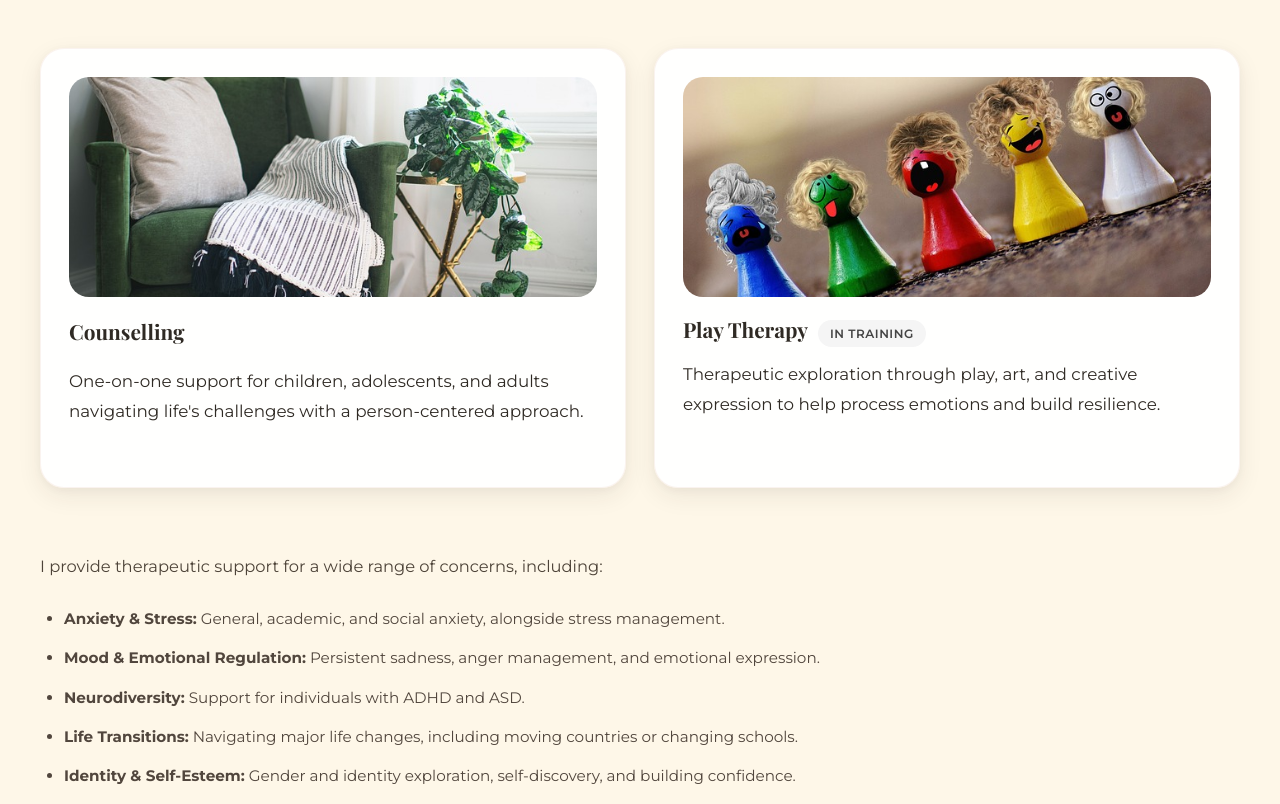
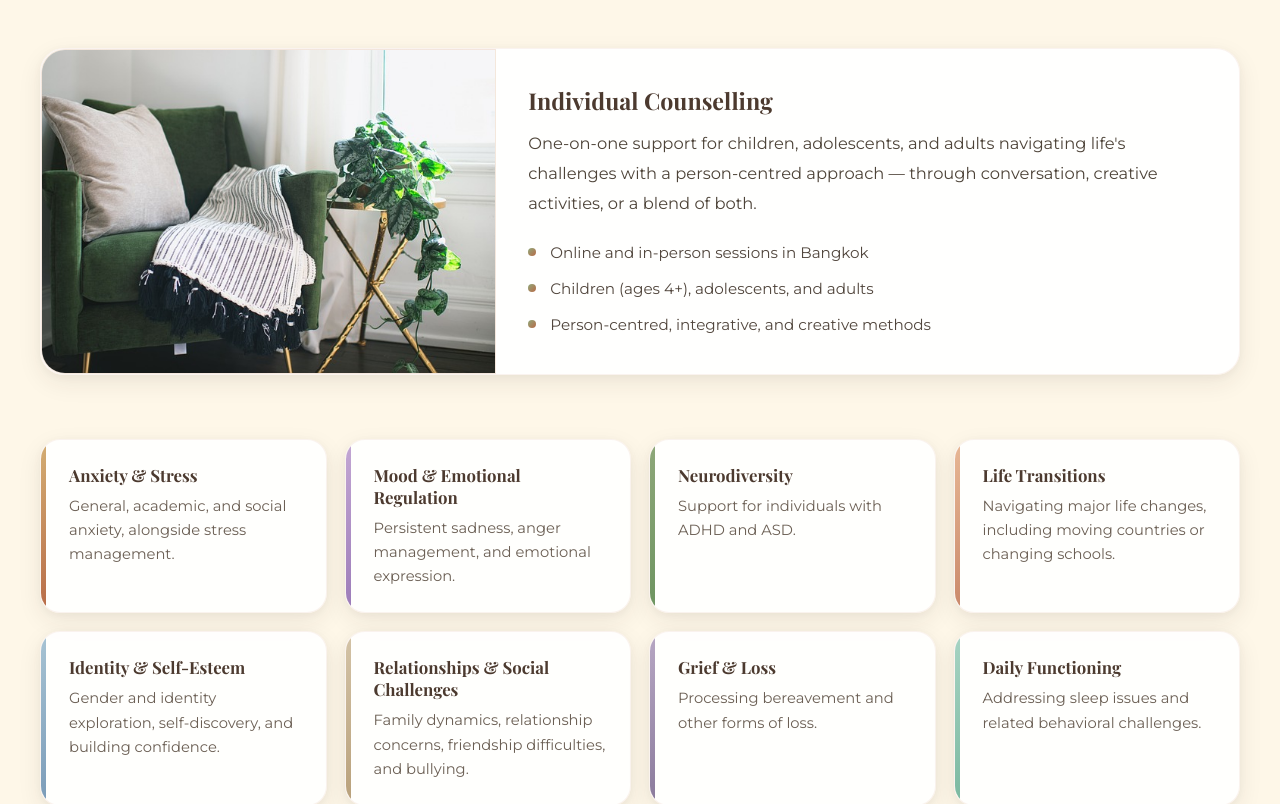
Before and after one commit to joseph-johnson27001/Joanne-s-Counselling-Website, a Vue app: page / in a window 1280 px wide. Shown: the part 1040-1844 px from the top of the page. Built offline with nearby package versions, Linux system fonts and the light colour scheme; a web font is replaced by a local one.

Commit message:
Removed play therapy stuff

```diff
--- a/src/components/sections/AboutSection.vue
+++ b/src/components/sections/AboutSection.vue
@@ -18,8 +18,7 @@
             counselling began in 2021, shaped by years of working in education
             and mental health, as well as my own experiences adapting to a new
             country and embracing diverse cultures. I hold a Master of Science
-            in Counselling Psychology and am currently training in therapeutic
-            play.
+            in Counselling Psychology.
           </p>
           <p>
             I support children, adolescents, and adults who are navigating a
--- a/src/components/sections/ServicesSection.vue
+++ b/src/components/sections/ServicesSection.vue
@@ -6,93 +6,112 @@
         <h2>Online & In-Person Sessions</h2>
       </div>
 
-      <div class="service-grid">
-        <Card>
+      <article class="counselling-panel card-base">
+        <h3 class="panel-title">Individual Counselling</h3>
+
+        <div class="panel-image visual-container">
           <img
             :src="chairImage"
-            alt="Comfortable chair for individual counselling"
-            class="service-card-image"
+            alt="Comfortable chair in a warm counselling space"
+            class="image-fill"
           />
-          <h3>Counselling</h3>
+        </div>
+
+        <div class="panel-body">
           <p>
             One-on-one support for children, adolescents, and adults navigating
-            life's challenges with a person-centered approach.
+            life's challenges with a person-centred approach — through
+            conversation, creative activities, or a blend of both.
           </p>
-        </Card>
-        <Card>
-          <img
-            :src="playTherapyImage"
-            alt="Play therapy for children"
-            class="service-card-image"
-          />
-          <div class="card-heading-with-chip">
-            <h3>Play Therapy</h3>
-            <span class="chip">In training</span>
-          </div>
-          <p>
-            Therapeutic exploration through play, art, and creative expression
-            to help process emotions and build resilience.
-          </p>
-        </Card>
-      </div>
 
-      <div class="service-list">
-        <p class="specialization-intro">
-          I provide therapeutic support for a wide range of concerns, including:
-        </p>
-        <ul>
-          <li>
-            <strong>Anxiety & Stress:</strong> General, academic, and social
-            anxiety, alongside stress management.
-          </li>
-          <li>
-            <strong>Mood & Emotional Regulation:</strong> Persistent sadness,
-            anger management, and emotional expression.
-          </li>
-          <li>
-            <strong>Neurodiversity:</strong> Support for individuals with ADHD
-            and ASD.
-          </li>
-          <li>
-            <strong>Life Transitions:</strong> Navigating major life changes,
-            including moving countries or changing schools.
-          </li>
-          <li>
-            <strong>Identity & Self-Esteem:</strong> Gender and identity
-            exploration, self-discovery, and building confidence.
-          </li>
-          <li>
-            <strong>Relationships & Social Challenges:</strong> Family dynamics,
-            relationship concerns, friendship difficulties, and bullying.
-          </li>
-          <li>
-            <strong>Grief & Loss:</strong> Processing bereavement and other
-            forms of loss.
-          </li>
-          <li>
-            <strong>Daily Functioning:</strong> Addressing sleep issues and
-            related behavioral challenges.
-          </li>
-        </ul>
+          <ul class="session-highlights">
+            <li v-for="item in sessionHighlights" :key="item">{{ item }}</li>
+          </ul>
+        </div>
+      </article>
+
+      <div class="specializations">
+        <div class="spec-grid">
+          <article
+            v-for="spec in specializations"
+            :key="spec.title"
+            class="spec-card"
+          >
+            <span
+              class="spec-accent"
+              :style="{ background: spec.accent }"
+              aria-hidden="true"
+            ></span>
+            <h4>{{ spec.title }}</h4>
+            <p>{{ spec.description }}</p>
+          </article>
+        </div>
       </div>
     </div>
   </section>
 </template>
 
 <script>
-import Card from "@/components/ui/Card.vue";
 import chairImage from "@/assets/images/chair.jpg";
-import playTherapyImage from "@/assets/images/play_therapy.jpg";
 
 export default {
   name: "ServicesSection",
-  components: {
-    Card,
-  },
   data() {
     return {
       chairImage,
-      playTherapyImage,
+      sessionHighlights: [
+        "Online and in-person sessions in Bangkok",
+        "Children (ages 4+), adolescents, and adults",
+        "Person-centred, integrative, and creative methods",
+      ],
+      specializations: [
+        {
+          title: "Anxiety & Stress",
+          description:
+            "General, academic, and social anxiety, alongside stress management.",
+          accent: "linear-gradient(135deg, #d4af74 0%, #b86b47 100%)",
+        },
+        {
+          title: "Mood & Emotional Regulation",
+          description:
+            "Persistent sadness, anger management, and emotional expression.",
+          accent: "linear-gradient(135deg, #c4a8d4 0%, #9b7bb8 100%)",
+        },
+        {
+          title: "Neurodiversity",
+          description: "Support for individuals with ADHD and ASD.",
+          accent: "linear-gradient(135deg, #8fa87a 0%, #6d9460 100%)",
+        },
+        {
+          title: "Life Transitions",
+          description:
+            "Navigating major life changes, including moving countries or changing schools.",
+          accent: "linear-gradient(135deg, #e8b896 0%, #c9886a 100%)",
+        },
+        {
+          title: "Identity & Self-Esteem",
+          description:
+            "Gender and identity exploration, self-discovery, and building confidence.",
+          accent: "linear-gradient(135deg, #a8c4d4 0%, #7a9bb8 100%)",
+        },
+        {
+          title: "Relationships & Social Challenges",
+          description:
+            "Family dynamics, relationship concerns, friendship difficulties, and bullying.",
+          accent: "linear-gradient(135deg, #d4c4a8 0%, #b8a07a 100%)",
+        },
+        {
+          title: "Grief & Loss",
+          description: "Processing bereavement and other forms of loss.",
+          accent: "linear-gradient(135deg, #b8a8c4 0%, #8a7a9b 100%)",
+        },
+        {
+          title: "Daily Functioning",
+          description:
+            "Addressing sleep issues and related behavioral challenges.",
+          accent: "linear-gradient(135deg, #a8d4c4 0%, #7ab8a0 100%)",
+        },
+      ],
     };
   },
 };
@@ -103,78 +122,172 @@ export default {
   background: #fef7e8;
 }
 
-.service-grid {
-  display: grid;
-  gap: 28px;
+.counselling-panel {
+  display: flex;
+  flex-direction: column;
+  gap: 20px;
   margin-bottom: 64px;
+  padding: 28px;
+  transition: none;
 }
 
-.service-card-image {
-  width: 100%;
-  height: 220px;
-  object-fit: cover;
-  border-radius: 20px;
-  display: block;
-  margin-bottom: 18px;
+.counselling-panel:hover {
+  box-shadow:
+    0 8px 24px rgba(45, 42, 36, 0.08),
+    0 2px 8px rgba(45, 42, 36, 0.04);
+  border-color: rgba(184, 107, 71, 0.08);
 }
 
-.service-grid h3 {
-  font-size: 1.3rem;
+.panel-title {
+  margin: 0;
+  font-size: 1.35rem;
+  color: #4c3a2f;
 }
 
-.specialization-intro {
-  margin: 0 0 24px 0;
+.panel-image {
+  width: 100%;
+  aspect-ratio: 4 / 3;
+  height: auto;
+  box-shadow: none;
+}
+
+.panel-image .image-fill {
+  object-fit: cover;
+  object-position: center;
+}
+
+.panel-body p {
+  margin: 0 0 22px;
+  line-height: 1.85;
   color: #4d4338;
-  line-height: 1.8;
   font-size: 1.02rem;
 }
 
-.service-list h4 {
-  margin: 0 0 18px 0;
-  color: #4c3a2f;
-  font-size: 1.1rem;
-  letter-spacing: 0.3px;
+.session-highlights {
+  margin: 0;
+  padding: 0;
+  list-style: none;
+  display: grid;
+  gap: 10px;
 }
 
-.service-list ul {
-  margin: 0;
-  padding-left: 1.5rem;
+.session-highlights li {
+  position: relative;
+  padding-left: 22px;
   color: #51463d;
-}
-
-.service-list li {
-  margin-bottom: 12px;
-  line-height: 1.8;
+  line-height: 1.7;
   font-size: 0.95rem;
 }
 
-.card-heading-with-chip {
-  display: flex;
-  align-items: baseline;
-  gap: 10px;
-  margin-bottom: 12px;
+.session-highlights li::before {
+  content: "";
+  position: absolute;
+  left: 0;
+  top: 0.55em;
+  width: 8px;
+  height: 8px;
+  border-radius: 50%;
+  background: linear-gradient(135deg, #8fa87a 0%, #b86b47 100%);
 }
 
-.card-heading-with-chip h3 {
-  margin: 0;
+
+.spec-grid {
+  display: grid;
+  gap: 18px;
 }
 
-.chip {
-  display: inline-block;
-  background: whitesmoke;
-  color: #444;
-  padding: 6px 12px;
+.spec-card {
+  position: relative;
+  padding: 24px 24px 24px 28px;
   border-radius: 20px;
-  font-size: 0.75rem;
-  font-weight: 600;
-  letter-spacing: 0.5px;
-  height: fit-content;
-  text-transform: uppercase;
+  background: rgba(255, 255, 255, 0.9);
+  border: 1px solid rgba(184, 107, 71, 0.08);
+  box-shadow:
+    0 8px 24px rgba(45, 42, 36, 0.08),
+    0 2px 8px rgba(45, 42, 36, 0.04);
+  overflow: hidden;
 }
 
-@media (min-width: 760px) {
-  .service-grid {
+.spec-accent {
+  position: absolute;
+  top: 0;
+  left: 0;
+  width: 5px;
+  height: 100%;
+}
+
+.spec-card h4 {
+  margin: 0 0 8px;
+  font-size: 1.05rem;
+  color: #4c3a2f;
+}
+
+.spec-card p {
+  margin: 0;
+  color: #6b5f54;
+  font-size: 0.92rem;
+  line-height: 1.65;
+}
+
+@media (min-width: 640px) {
+  .spec-grid {
     grid-template-columns: repeat(2, minmax(0, 1fr));
   }
 }
+
+@media (min-width: 768px) {
+  .counselling-panel {
+    display: grid;
+    grid-template-columns: 280px 1fr;
+    grid-template-rows: auto 1fr;
+    grid-template-areas:
+      "image title"
+      "image body";
+    gap: 0;
+    align-items: start;
+    padding: 0;
+    overflow: hidden;
+  }
+
+  .panel-title {
+    grid-area: title;
+    align-self: end;
+    padding: 32px 32px 12px 28px;
+    font-size: 1.4rem;
+  }
+
+  .panel-image {
+    grid-area: image;
+    aspect-ratio: unset;
+    height: auto;
+    align-self: stretch;
+    border-radius: 24px 0 0 24px;
+  }
+
+  .panel-body {
+    grid-area: body;
+    padding: 0 32px 32px 28px;
+  }
+}
+
+@media (min-width: 1024px) {
+  .counselling-panel {
+    grid-template-columns: minmax(280px, 38%) 1fr;
+  }
+
+  .panel-title {
+    padding: 36px 36px 12px 32px;
+    font-size: 1.45rem;
+  }
+
+  .panel-body {
+    padding: 0 36px 36px 32px;
+  }
+}
+
+@media (min-width: 1100px) {
+  .spec-grid {
+    grid-template-columns: repeat(4, minmax(0, 1fr));
+  }
+}
 </style>
```
